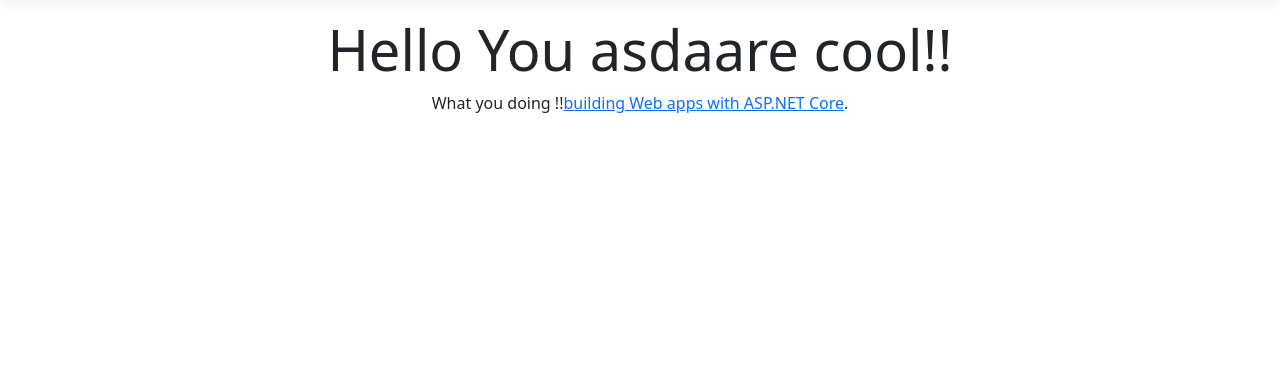
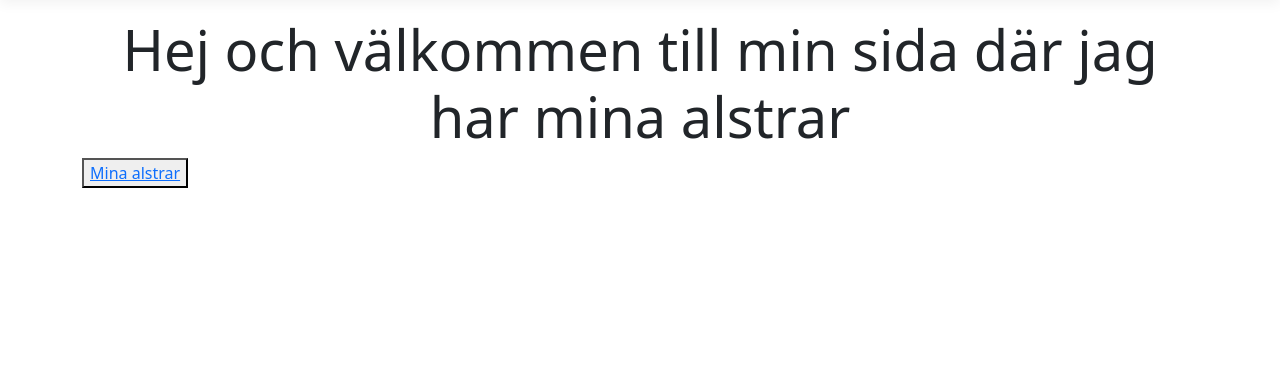
Before and after one commit to LIFRO/MVC_Inventor, an ASP.NET Core app: page / in a window 1280 px wide. Shown: the part 57-444 px from the top of the page. Run offline with ASP.NET Core 8, Linux system fonts and the light colour scheme; style sheets or scripts are compiled from the project's sources.

Commit message:
starting work

```diff
--- a/Views/Home/Index.cshtml
+++ b/Views/Home/Index.cshtml
@@ -3,6 +3,10 @@
 }
 
 <div class="text-center">
-    <h1 class="display-4">Hello You asdaare cool!!</h1>
-    <p>What you doing !!<a href="https://learn.microsoft.com/aspnet/core">building Web apps with ASP.NET Core</a>.</p>
+    <h1 class="display-4">Hej och välkommen till min sida där jag har mina alstrar</h1>
 </div>
+<div>
+    <button>
+        <a asp-controller="Alster" asp-action=""> Mina alstrar </a>
+    </button>
+</div>
```
Also changed, not shown: 15 other files.
